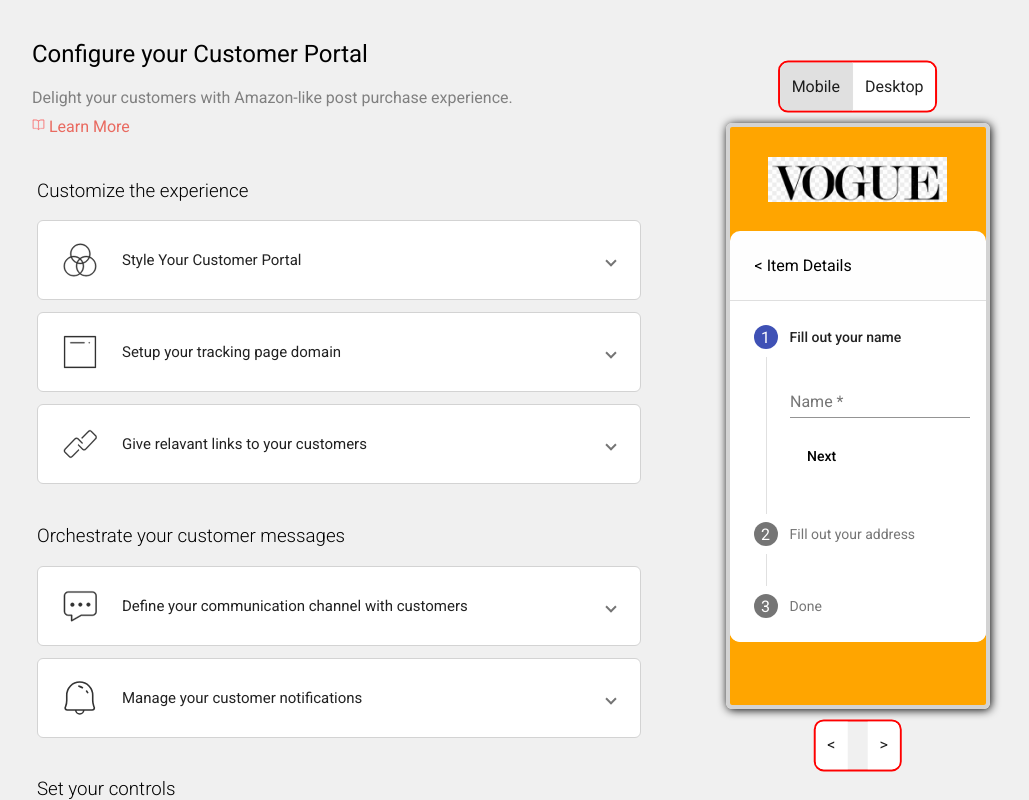
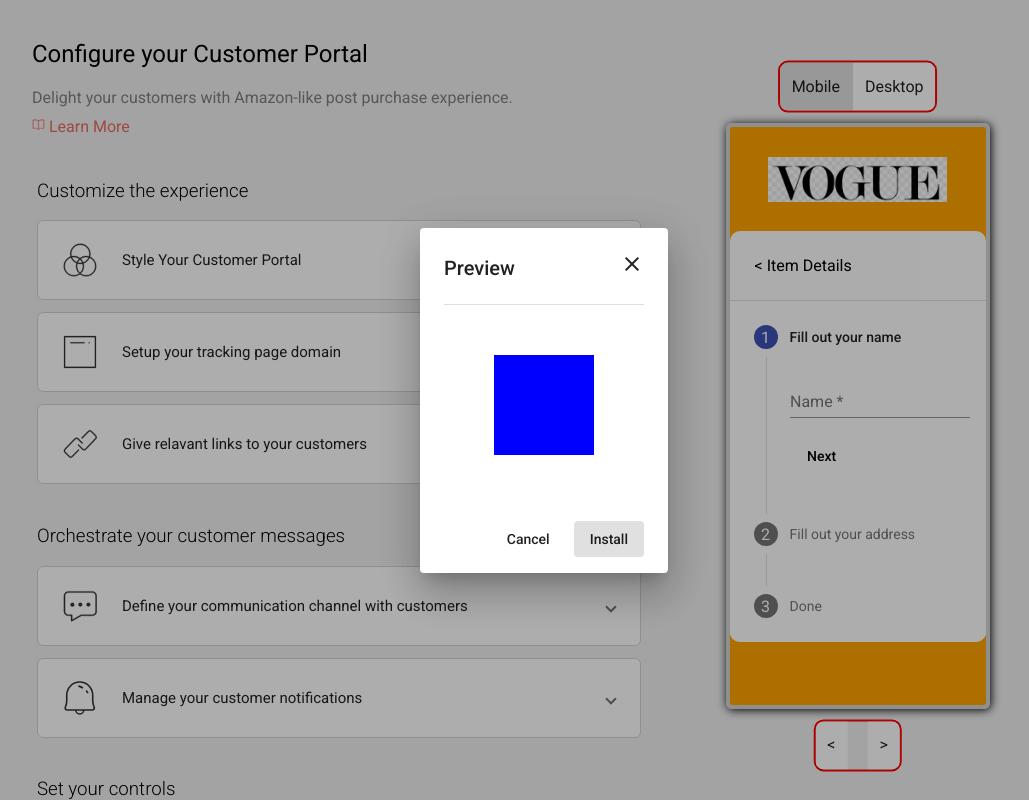
Before and after one commit to JayeshPadhiar/CustomerPortal, an Angular app: page / in a window 1280 px wide. Both pictures are taken after a click on the button "Mobile". Shown: the top 800 px of the page, without its empty margins (96-1125 px from the left). Built offline with nearby package versions, Linux system fonts and the light colour scheme.

Commit message:
Icon upload and color stable

```diff
--- a/src/app/app.module.ts
+++ b/src/app/app.module.ts
@@ -8,6 +8,7 @@ import { MatIconModule } from '@angular/material/icon';
 import { MatInputModule } from '@angular/material/input';
 import { MatRadioModule } from '@angular/material/radio';
 import { MatButtonModule } from '@angular/material/button';
+import { MatDialogModule } from '@angular/material/dialog';
 import { MatSelectModule } from '@angular/material/select';
 import { MatDividerModule } from '@angular/material/divider';
 import { MatStepperModule } from '@angular/material/stepper';
@@ -25,6 +26,7 @@ import { OrchMessComponent } from './orch-mess/orch-mess.component';
 import { SetControlComponent } from './set-control/set-control.component';
 import { ManageUnexComponent } from './manage-unex/manage-unex.component';
 import { MobileComponent } from './mobile/mobile.component';
+import { MobileDialogComponent } from './mobile-dialog/mobile-dialog.component';
 
 @NgModule({
   declarations: [
@@ -35,6 +37,7 @@ import { MobileComponent } from './mobile/mobile.component';
     SetControlComponent,
     ManageUnexComponent,
     MobileComponent,
+    MobileDialogComponent,
   ],
   imports: [
     BrowserModule,
@@ -46,6 +49,7 @@ import { MobileComponent } from './mobile/mobile.component';
     MatInputModule,
     MatRadioModule,
     MatButtonModule,
+    MatDialogModule,
     MatSelectModule,
     MatDividerModule,
     MatStepperModule,
--- a/src/app/c-portal/c-portal.component.html
+++ b/src/app/c-portal/c-portal.component.html
@@ -25,7 +25,7 @@
     <div class="mobile-div">
       <div>
         <mat-button-toggle-group>
-          <mat-button-toggle>Mobile</mat-button-toggle>
+          <mat-button-toggle (click)="openDialog()">Mobile</mat-button-toggle>
           <mat-button-toggle>Desktop</mat-button-toggle>
         </mat-button-toggle-group>
       </div>
--- a/src/app/c-portal/c-portal.component.ts
+++ b/src/app/c-portal/c-portal.component.ts
@@ -1,4 +1,8 @@
 import { Component, OnInit } from '@angular/core';
+import { MobileDialogComponent } from "../mobile-dialog/mobile-dialog.component";
+
+import { MatDialogRef, MatDialog, MAT_DIALOG_DATA } from '@angular/material/dialog';
+
 
 @Component({
   selector: 'app-c-portal',
@@ -9,15 +13,22 @@ export class CPortalComponent implements OnInit {
 
   panelOpenState = false;
 
+  constructor(private dialog: MatDialog,) { }
+
   appStyle: Object = {
     background_color: "orange",
     action_color: "blue",
-    test: "test"
+    test: "test",
+    logosrc: "../../assets/img/acme.png",
+    faviconsrc: ""
   }
 
-  constructor() { }
+  openDialog() {
+    const dialogRef = this.dialog.open(MobileDialogComponent,{
+    });
+  }
+
 
   ngOnInit(): void {
   }
-
 }
--- a/src/app/customize-exp/customize-exp.component.html
+++ b/src/app/customize-exp/customize-exp.component.html
@@ -14,7 +14,10 @@
           <div>
             <h4>Upload your brand logo</h4>
             <p>Add a PNG, JPG or GIF. Your image may scale upto 154px X 24px</p>
-            <button mat-button>Upload logo</button>
+            <div>
+              <button mat-button (click)="logoInput.click()">Upload logo</button>
+              <input hidden (change)="selectLogo($event)" #logoInput type="file">
+            </div>
 
             <div class="preview-container">
               <div class="preview-div">
@@ -31,7 +34,7 @@
                       justify-content: center;
                     "
                   >
-                    <img src="../../assets/img/acme.png" alt="ACME" />
+                    <img [src]="appStyle.logosrc" alt="ACME" />
                   </div>
                 </div>
 
@@ -46,7 +49,8 @@
           <div>
             <h4>Upload your favicon</h4>
             <p>The optimal size for creating a favicon is 16x16 pixels</p>
-            <button mat-button>Upload Favicon</button>
+            <button mat-button (click)="faviconInput.click()">Upload Favicon</button>
+            <input hidden (change)="selectFavicon($event)" #faviconInput type="file">
             <div>
               <div class="preview-container" style="border: 4px solid #e7e7e7">
                 <div
@@ -63,7 +67,7 @@
                       <span class="dot" style="background: #fdd800"></span>
                       <span class="dot" style="background: #5ac05a"></span>
                     </div>
-                    <div><img alt="ACME" /></div>
+                    <div><img [src]="appStyle.faviconsrc" alt="ACME" /></div>
                   </div>
                 </div>
               </div>
@@ -78,7 +82,7 @@
             <p>Used behind your team profile and other backgroungs</p>
 
             <mat-form-field appearance="outline">
-              <input matInput type="color" />
+              <input matInput type="color" (input)="changeColor($event.target.value, 'background_color')" />
             </mat-form-field>
 
             <div class="preview-container">
@@ -96,7 +100,7 @@
                       justify-content: center;
                     "
                   >
-                    <img src="../../assets/img/acme.png" alt="ACME" />
+                    <img [src]="appStyle.logosrc" alt="ACME" />
                   </div>
                 </div>
                 <div class="preview-div-body"></div>
@@ -112,7 +116,7 @@
             <p>Used in your action buttons</p>
 
             <mat-form-field appearance="outline">
-              <input matInput type="color" />
+              <input matInput type="color" (input)="changeColor($event.target.value, 'action_color')"/>
             </mat-form-field>
 
             <div
--- a/src/app/customize-exp/customize-exp.component.ts
+++ b/src/app/customize-exp/customize-exp.component.ts
@@ -14,4 +14,31 @@ export class CustomizeExpComponent implements OnInit {
   ngOnInit(): void {
   }
 
+  selectLogo(event) {
+    if(event.target.files){
+      var reader = new FileReader()
+      reader.readAsDataURL(event.target.files[0]);
+      reader.onload = (event: any) => {
+        this.appStyle["logosrc"] = event.target.result;
+      }
+    }
+
+  }
+
+  selectFavicon(event) {
+    if(event.target.files){
+      var reader = new FileReader()
+      reader.readAsDataURL(event.target.files[0]);
+      reader.onload = (event: any) => {
+        this.appStyle["faviconsrc"] = event.target.result;
+      }
+    }
+  }
+
+  changeColor(color, prop) {
+    this.appStyle[prop] = color;
+    console.log(this.appStyle[prop])
+    console.log(color)
+  }
+
 }
--- /dev/null
+++ b/src/app/mobile-dialog/mobile-dialog.component.css
@@ -0,0 +1,13 @@
+.modal-preview-container {
+    width: 100px;
+    height: 100px;
+    background-color: blue;
+}
+
+.mat-dialog-content {
+    width: 200px;
+    height: 200px;
+    display: flex;
+    align-items: center;
+    justify-content: center;
+}
--- /dev/null
+++ b/src/app/mobile-dialog/mobile-dialog.component.html
@@ -0,0 +1,21 @@
+<div >
+    <div style="width: 100%;">
+        <h2 mat-dialog-title>
+            Preview
+            <mat-icon style="float: right;">close</mat-icon>
+        </h2>
+    </div>
+    <mat-divider></mat-divider>
+
+  <mat-dialog-content>
+    <div class="modal-preview-container">
+        <div></div>
+    </div>
+  </mat-dialog-content>
+  <mat-dialog-actions align="end">
+    <button mat-button mat-dialog-close>Cancel</button>
+    <button mat-button [mat-dialog-close]="true" cdkFocusInitial>
+      Install
+    </button>
+  </mat-dialog-actions>
+</div>
--- /dev/null
+++ b/src/app/mobile-dialog/mobile-dialog.component.ts
@@ -0,0 +1,16 @@
+import { Component, OnInit } from '@angular/core';
+import { MatDialogRef, MatDialog, MAT_DIALOG_DATA } from '@angular/material/dialog';
+
+@Component({
+  selector: 'app-mobile-dialog',
+  templateUrl: './mobile-dialog.component.html',
+  styleUrls: ['./mobile-dialog.component.css']
+})
+export class MobileDialogComponent implements OnInit {
+
+  constructor() { }
+
+  ngOnInit(): void {
+  }
+
+}
--- a/src/app/mobile/mobile.component.html
+++ b/src/app/mobile/mobile.component.html
@@ -10,7 +10,7 @@
           justify-content: center;
         "
       >
-        <img src="../../assets/img/acme.png" alt="ACME" />
+        <img [src]="appStyle.logosrc" alt="ACME" />
       </div>
     </div>
 
```
Also changed, not shown: 1 other file (tests, documents, lock files or other folders).
